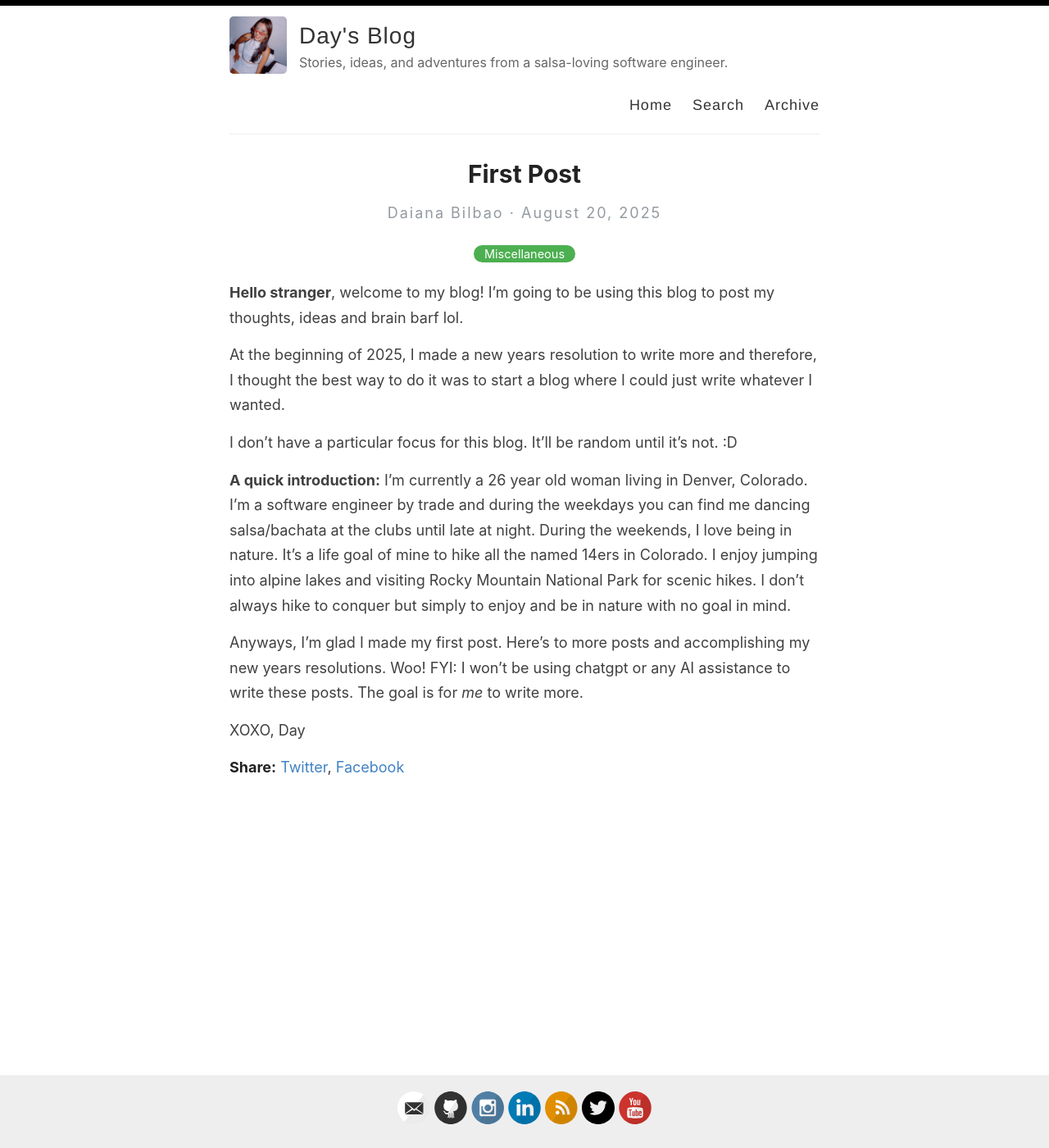
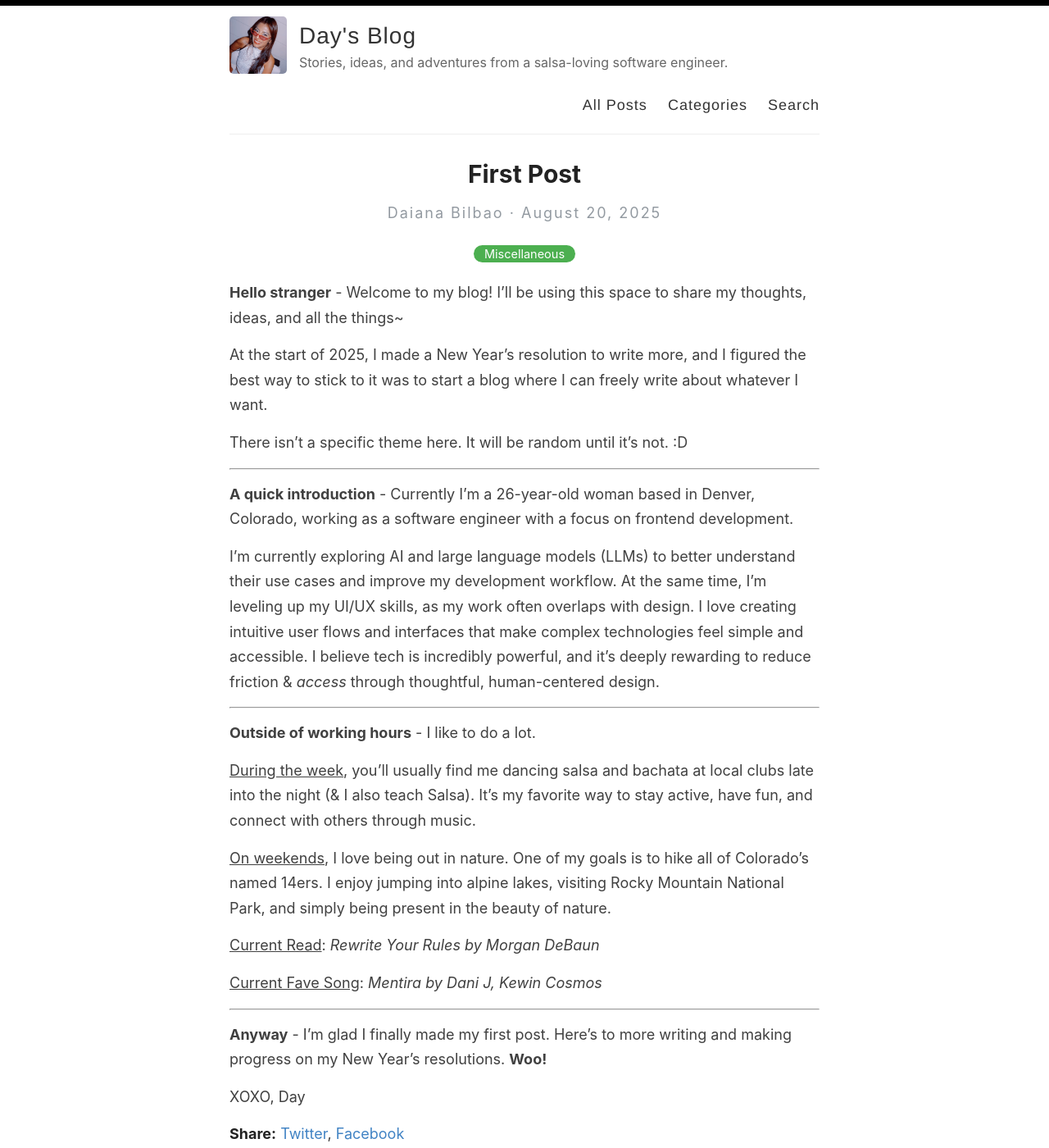
Before and after one commit to dayana0425/my-jekyll-blog, a Jekyll site: the page built from _posts/2025-08-20-first-post.md, in a window 1280 px wide and 1400 px high. Shown: the whole window at 82% size. Built offline with Jekyll 4.4.1, drawn with Linux system fonts in a browser that asks for light colours.

Commit message:
add blog edits and readme

```diff
--- a/_config.yml
+++ b/_config.yml
@@ -12,7 +12,7 @@ author: Daiana Bilbao
 description: Stories, ideas, and adventures from a salsa-loving software engineer.
 
 # URL of your avatar or profile pic (you could use your GitHub profile pic)
-avatar: /images/me_avatar.jpg
+avatar: /images/me_crop.jpeg
 
 #
 # Flags below are optional
--- a/_layouts/default.html
+++ b/_layouts/default.html
@@ -28,9 +28,9 @@
             </div>
 
             <nav>
-              <a href="{{ site.baseurl }}/">Home</a>
+              <a href="{{ site.baseurl }}/">All Posts</a>
+              <a href="{{ site.baseurl }}/categories">Categories</a>
               <a href="{{ site.baseurl }}/search">Search</a>
-              <a href="{{ site.baseurl }}/archive">Archive</a>
             </nav>
           </header>
         </div>
--- a/_posts/2025-08-20-first-post.md
+++ b/_posts/2025-08-20-first-post.md
@@ -4,15 +4,32 @@ title: "First Post"
 categories: Miscellaneous
 ---
 
-**Hello stranger**, welcome to my blog! I'm going to be using this blog to post my thoughts, ideas and brain barf lol.
+**Hello stranger** - Welcome to my blog! I’ll be using this space to share my thoughts, ideas, and all the things~
 
-At the beginning of 2025, I made a new years resolution to write more and therefore, I thought the best way to do it was to start a blog where I could just write whatever I wanted.
+At the start of 2025, I made a New Year’s resolution to write more, and I figured the best way to stick to it was to start a blog where I can freely write about whatever I want.
 
-I don't have a particular focus for this blog. It'll be random until it's not. :D
+There isn’t a specific theme here. It will be random until it’s not. :D
 
-**A quick introduction:** I'm currently a 26 year old woman living in Denver, Colorado. I'm a software engineer by trade and during the weekdays you can find me dancing salsa/bachata at the clubs until late at night. During the weekends, I love being in nature. It's a life goal of mine to hike all the named 14ers in Colorado. I enjoy jumping into alpine lakes and visiting Rocky Mountain National Park for scenic hikes. I don't always hike to conquer but simply to enjoy and be in nature with no goal in mind.
+---
 
-Anyways, I'm glad I made my first post. Here's to more posts and accomplishing my new years resolutions. Woo! FYI: I won't be using chatgpt or any AI assistance to write these posts. The goal is for *me* to write more.
+**A quick introduction** - Currently I’m a 26-year-old woman based in Denver, Colorado, working as a software engineer with a focus on frontend development.
+
+I’m currently exploring AI and large language models (LLMs) to better understand their use cases and improve my development workflow. At the same time, I’m leveling up my UI/UX skills, as my work often overlaps with design. I love creating intuitive user flows and interfaces that make complex technologies feel simple and accessible. I believe tech is incredibly powerful, and it’s deeply rewarding to reduce friction & *access* through thoughtful, human-centered design.
+
+---
+**Outside of working hours** - I like to do a lot.
+
+<u>During the week</u>, you’ll usually find me dancing salsa and bachata at local clubs late into the night (& I also teach Salsa). It’s my favorite way to stay active, have fun, and connect with others through music.
+
+<u>On weekends</u>, I love being out in nature. One of my goals is to hike all of Colorado’s named 14ers. I enjoy jumping into alpine lakes, visiting Rocky Mountain National Park, and simply being present in the beauty of nature.
+
+<u>Current Read</u>: *Rewrite Your Rules by Morgan DeBaun*
+
+<u>Current Fave Song</u>: *Mentira by Dani J, Kewin Cosmos*
+
+---
+
+**Anyway** - I’m glad I finally made my first post. Here’s to more writing and making progress on my New Year’s resolutions. **Woo!**
 
 XOXO,
 Day
```
Also changed, not shown: images/me_avatar.jpg (deleted), images/me_crop.jpeg (added).
